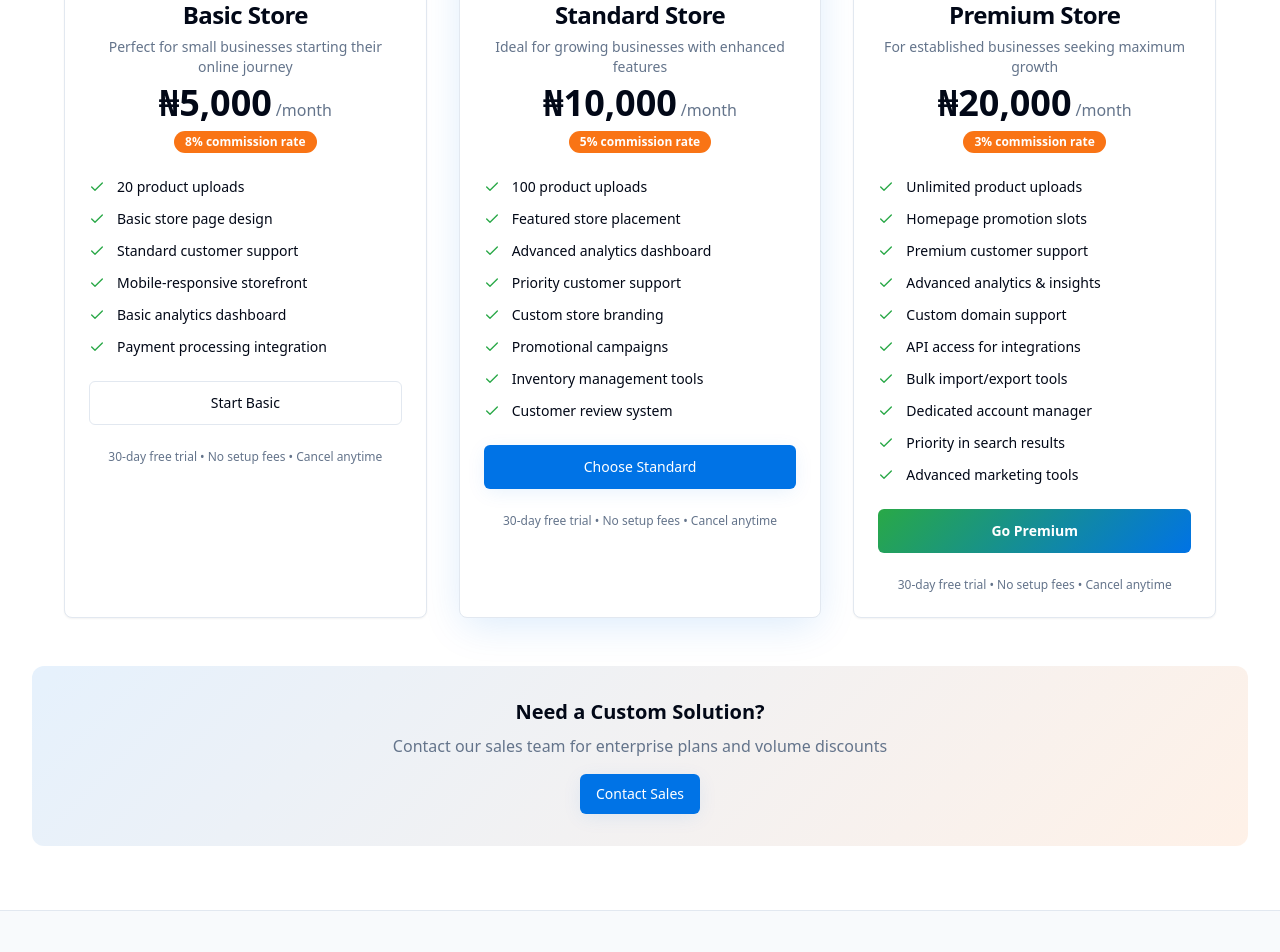
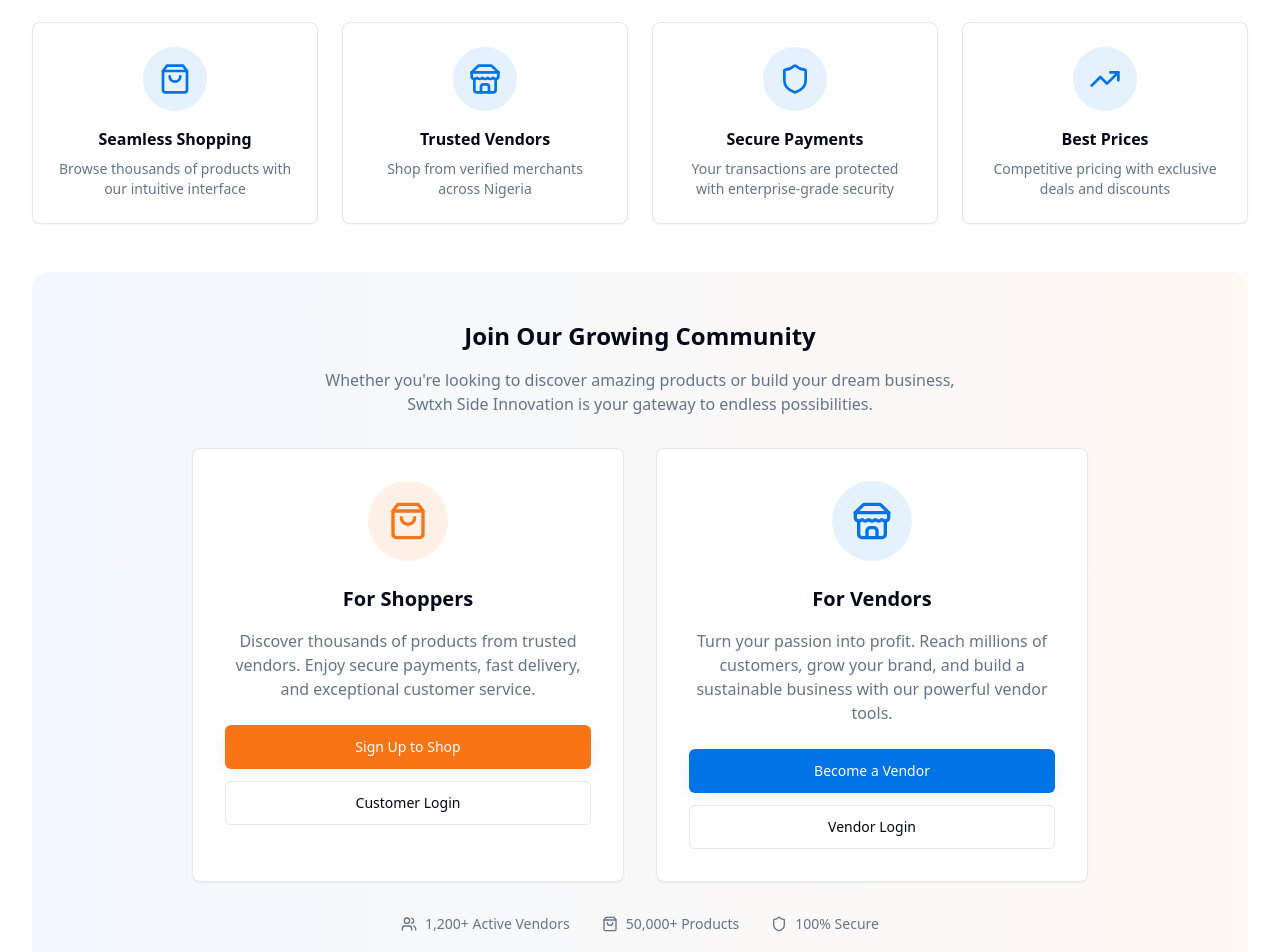
Before and after one commit to Swtxhside/swtxh-spark-market, a React (Vite) app: page / in a window 1280 px wide. Shown: the part 2480-3432 px from the top of the page. Built offline with nearby package versions, Linux system fonts and the light colour scheme.

Commit message:
Refactor Hero Section
Replaced existing hero section content with a unique platform description and integrated signup/login links for both customers and vendors.

```diff
--- a/src/components/SubscriptionTiers.tsx
+++ b/src/components/SubscriptionTiers.tsx
@@ -1,154 +1,144 @@
-import { Card, CardContent, CardDescription, CardHeader, CardTitle } from "@/components/ui/card";
+import { Button } from "@/components/ui/button";
+import { Card, CardContent } from "@/components/ui/card";
 import { Badge } from "@/components/ui/badge";
-import { Button } from "@/components/ui/button";
-import { Check, Star, TrendingUp, Zap } from "lucide-react";
+import { ShoppingBag, Store, Users, TrendingUp, Shield, Star } from "lucide-react";
+import { useNavigate } from "react-router-dom";
 
 export function SubscriptionTiers() {
-  const tiers = [
-    {
-      name: "Basic Store",
-      price: "₦5,000",
-      period: "/month",
-      description: "Perfect for small businesses starting their online journey",
-      commission: "8%",
-      icon: Star,
-      features: [
-        "20 product uploads",
-        "Basic store page design",
-        "Standard customer support",
-        "Mobile-responsive storefront",
-        "Basic analytics dashboard",
-        "Payment processing integration"
-      ],
-      buttonText: "Start Basic",
-      buttonVariant: "outline" as const,
-      popular: false
-    },
-    {
-      name: "Standard Store",
-      price: "₦10,000",
-      period: "/month",
-      description: "Ideal for growing businesses with enhanced features",
-      commission: "5%",
-      icon: TrendingUp,
-      features: [
-        "100 product uploads",
-        "Featured store placement",
-        "Advanced analytics dashboard",
-        "Priority customer support",
-        "Custom store branding",
-        "Promotional campaigns",
-        "Inventory management tools",
-        "Customer review system"
-      ],
-      buttonText: "Choose Standard",
-      buttonVariant: "default" as const,
-      popular: true
-    },
-    {
-      name: "Premium Store",
-      price: "₦20,000",
-      period: "/month",
-      description: "For established businesses seeking maximum growth",
-      commission: "3%",
-      icon: Zap,
-      features: [
-        "Unlimited product uploads",
-        "Homepage promotion slots",
-        "Premium customer support",
-        "Advanced analytics & insights",
-        "Custom domain support",
-        "API access for integrations",
-        "Bulk import/export tools",
-        "Dedicated account manager",
-        "Priority in search results",
-        "Advanced marketing tools"
-      ],
-      buttonText: "Go Premium",
-      buttonVariant: "premium" as const,
-      popular: false
-    }
+  const navigate = useNavigate();
+
+  const platformFeatures = [
+    { icon: ShoppingBag, title: "Seamless Shopping", description: "Browse thousands of products with our intuitive interface" },
+    { icon: Store, title: "Trusted Vendors", description: "Shop from verified merchants across Nigeria" },
+    { icon: Shield, title: "Secure Payments", description: "Your transactions are protected with enterprise-grade security" },
+    { icon: TrendingUp, title: "Best Prices", description: "Competitive pricing with exclusive deals and discounts" },
   ];
 
   return (
     <section className="py-16">
       <div className="container">
         <div className="text-center mb-12">
-          <h2 className="text-3xl font-bold mb-4">Choose Your Store Plan</h2>
-          <p className="text-lg text-muted-foreground max-w-2xl mx-auto">
-            Start selling on Swtxh Side Innovation with flexible pricing plans designed for every business size
+          <Badge className="mb-4 gradient-hero text-white px-6 py-2">
+            <Star className="h-4 w-4 mr-2" />
+            Nigeria's Premier E-Commerce Platform
+          </Badge>
+
+          <h2 className="text-4xl font-bold mb-6">
+            Where Commerce Meets Innovation
+          </h2>
+
+          <p className="text-lg text-muted-foreground max-w-3xl mx-auto mb-8">
+            Welcome to Swtxh Side Innovation Marketplace – Nigeria's fastest-growing multi-vendor platform that connects
+            passionate entrepreneurs with discerning customers. Experience the future of e-commerce with cutting-edge
+            technology, unmatched security, and endless opportunities for growth.
           </p>
         </div>
 
-        <div className="grid lg:grid-cols-3 gap-8 max-w-6xl mx-auto">
-          {tiers.map((tier, index) => (
-            <Card
-              key={index}
-              className={`relative transition-smooth hover:shadow-marketplace-strong ${
-                tier.popular ? 'ring-2 ring-primary shadow-marketplace-strong' : ''
-              }`}
-            >
-              {tier.popular && (
-                <Badge className="absolute -top-3 left-1/2 transform -translate-x-1/2 gradient-hero text-white px-6 py-1">
-                  Most Popular
-                </Badge>
-              )}
-
-              <CardHeader className="text-center pb-6">
-                <div className="flex justify-center mb-4">
-                  <div className={`p-3 rounded-full ${tier.popular ? 'gradient-hero' : 'bg-primary'}`}>
-                    <tier.icon className="h-6 w-6 text-white" />
-                  </div>
+        <div className="grid md:grid-cols-2 lg:grid-cols-4 gap-6 mb-12">
+          {platformFeatures.map((feature, index) => (
+            <Card key={index} className="text-center p-6 hover:shadow-marketplace transition-smooth">
+              <CardContent className="p-0">
+                <div className="bg-primary/10 w-16 h-16 rounded-full flex items-center justify-center mx-auto mb-4">
+                  <feature.icon className="h-8 w-8 text-primary" />
                 </div>
-
-                <CardTitle className="text-2xl">{tier.name}</CardTitle>
-                <CardDescription className="mt-2">{tier.description}</CardDescription>
-
-                <div className="mt-6">
-                  <div className="flex items-baseline justify-center">
-                    <span className="text-4xl font-bold">{tier.price}</span>
-                    <span className="text-muted-foreground ml-1">{tier.period}</span>
-                  </div>
-                  <Badge variant="secondary" className="mt-2">
-                    {tier.commission} commission rate
-                  </Badge>
-                </div>
-              </CardHeader>
-
-              <CardContent className="space-y-6">
-                <ul className="space-y-3">
-                  {tier.features.map((feature, featureIndex) => (
-                    <li key={featureIndex} className="flex items-center gap-3">
-                      <Check className="h-4 w-4 text-success shrink-0" />
-                      <span className="text-sm">{feature}</span>
-                    </li>
-                  ))}
-                </ul>
-
-                <Button
-                  variant={tier.buttonVariant}
-                  size="lg"
-                  className="w-full"
-                >
-                  {tier.buttonText}
-                </Button>
-
-                <p className="text-xs text-muted-foreground text-center">
-                  30-day free trial • No setup fees • Cancel anytime
-                </p>
+                <h3 className="font-semibold mb-2">{feature.title}</h3>
+                <p className="text-sm text-muted-foreground">{feature.description}</p>
               </CardContent>
             </Card>
           ))}
         </div>
 
-        <div className="text-center mt-12 p-8 gradient-feature rounded-xl">
-          <h3 className="text-xl font-semibold mb-2">Need a Custom Solution?</h3>
-          <p className="text-muted-foreground mb-4">
-            Contact our sales team for enterprise plans and volume discounts
-          </p>
-          <Button variant="default">
-            Contact Sales
-          </Button>
+        <div className="bg-gradient-to-r from-primary/5 to-secondary/5 rounded-2xl p-8 md:p-12">
+          <div className="text-center mb-8">
+            <h3 className="text-2xl font-bold mb-4">Join Our Growing Community</h3>
+            <p className="text-muted-foreground max-w-2xl mx-auto">
+              Whether you're looking to discover amazing products or build your dream business,
+              Swtxh Side Innovation is your gateway to endless possibilities.
+            </p>
+          </div>
+
+          <div className="grid md:grid-cols-2 gap-8 max-w-4xl mx-auto">
+            {/* Customer Section */}
+            <Card className="text-center p-8 hover:shadow-marketplace-strong transition-smooth">
+              <CardContent className="p-0">
+                <div className="bg-secondary/10 w-20 h-20 rounded-full flex items-center justify-center mx-auto mb-6">
+                  <ShoppingBag className="h-10 w-10 text-secondary" />
+                </div>
+                <h4 className="text-xl font-semibold mb-4">For Shoppers</h4>
+                <p className="text-muted-foreground mb-6">
+                  Discover thousands of products from trusted vendors. Enjoy secure payments,
+                  fast delivery, and exceptional customer service.
+                </p>
+                <div className="space-y-3">
+                  <Button
+                    variant="secondary"
+                    size="lg"
+                    className="w-full"
+                    onClick={() => navigate('/auth/customer')}
+                  >
+                    Sign Up to Shop
+                  </Button>
+                  <Button
+                    variant="outline"
+                    size="lg"
+                    className="w-full"
+                    onClick={() => navigate('/auth/customer')}
+                  >
+                    Customer Login
+                  </Button>
+                </div>
+              </CardContent>
+            </Card>
+
+            {/* Vendor Section */}
+            <Card className="text-center p-8 hover:shadow-marketplace-strong transition-smooth">
+              <CardContent className="p-0">
+                <div className="bg-primary/10 w-20 h-20 rounded-full flex items-center justify-center mx-auto mb-6">
+                  <Store className="h-10 w-10 text-primary" />
+                </div>
+                <h4 className="text-xl font-semibold mb-4">For Vendors</h4>
+                <p className="text-muted-foreground mb-6">
+                  Turn your passion into profit. Reach millions of customers, grow your brand,
+                  and build a sustainable business with our powerful vendor tools.
+                </p>
+                <div className="space-y-3">
+                  <Button
+                    variant="default"
+                    size="lg"
+                    className="w-full"
+                    onClick={() => navigate('/auth/vendor')}
+                  >
+                    Become a Vendor
+                  </Button>
+                  <Button
+                    variant="outline"
+                    size="lg"
+                    className="w-full"
+                    onClick={() => navigate('/auth/vendor')}
+                  >
+                    Vendor Login
+                  </Button>
+                </div>
+              </CardContent>
+            </Card>
+          </div>
+
+          <div className="text-center mt-8">
+            <div className="flex items-center justify-center gap-8 text-sm text-muted-foreground">
+              <div className="flex items-center gap-2">
+                <Users className="h-4 w-4" />
+                <span>1,200+ Active Vendors</span>
+              </div>
+              <div className="flex items-center gap-2">
+                <ShoppingBag className="h-4 w-4" />
+                <span>50,000+ Products</span>
+              </div>
+              <div className="flex items-center gap-2">
+                <Shield className="h-4 w-4" />
+                <span>100% Secure</span>
+              </div>
+            </div>
+          </div>
         </div>
       </div>
     </section>
```
